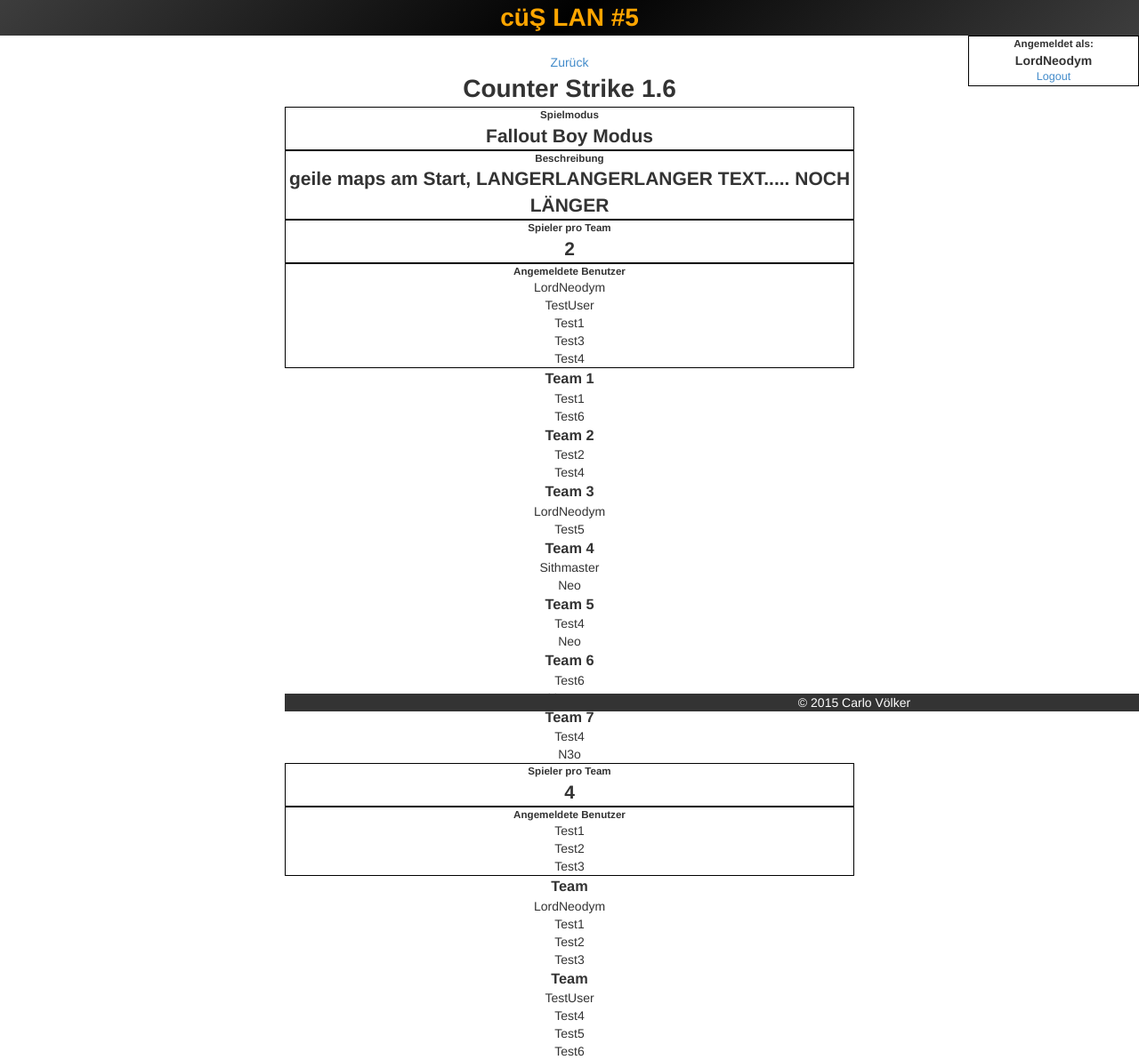
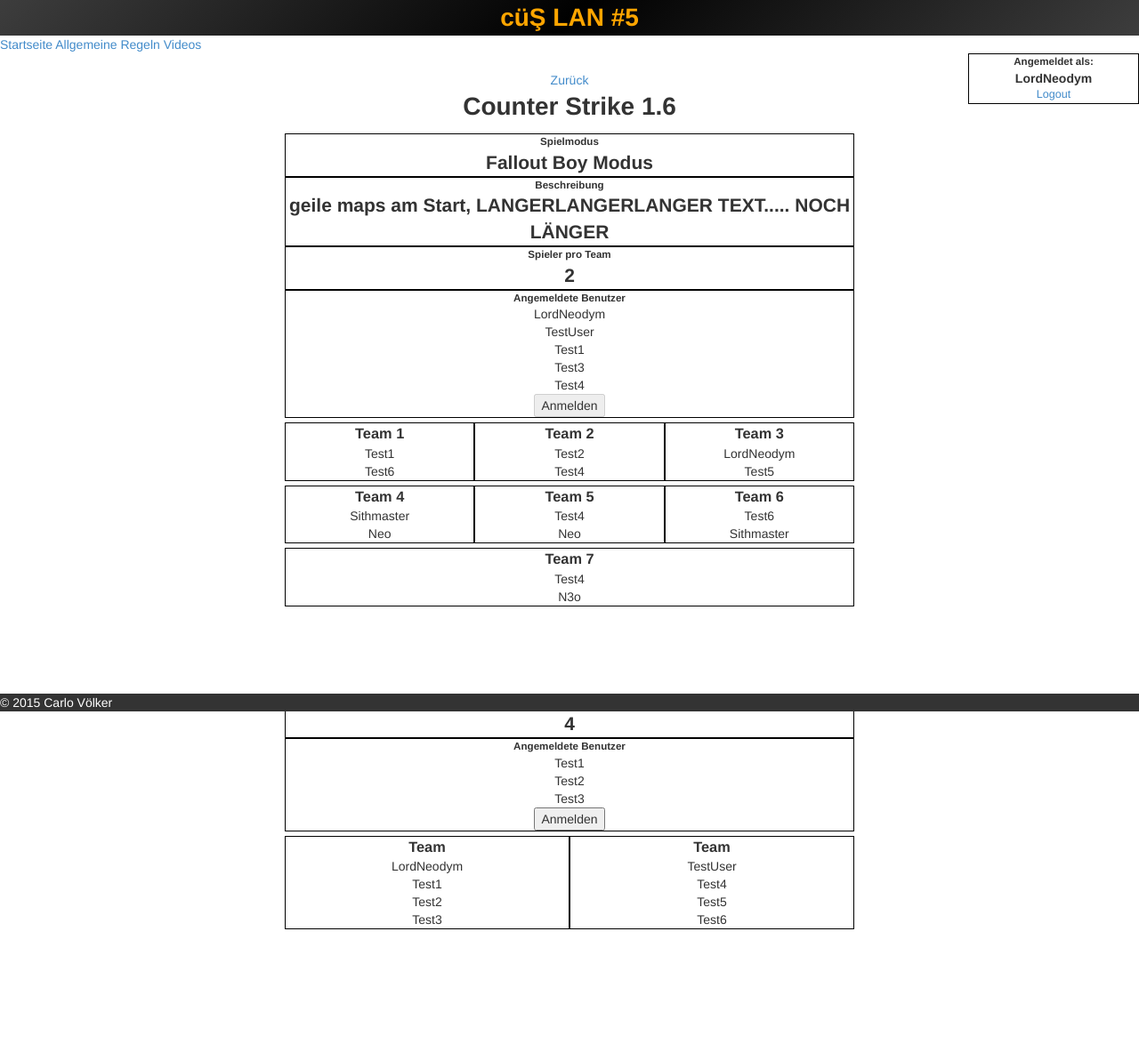
Before and after one commit to LordNeodym/intranet, a Django app: a page that uses src/core/templates/base.html in a window 1280 px wide. Shown: the whole page at 89% size. After the commit the page ends 1045 px from the top, so only its background shows below. Run offline with Django 3.2, Linux system fonts and the light colour scheme; a user stored in the database is signed in; data comes from the database, SQL or seed files in the repository; both versions use the stored data as it was after the commit; some libraries are stand-ins or nearby versions.

Commit message:
added button to matches and team table width

```diff
--- a/src/core/static/css/screen.css
+++ b/src/core/static/css/screen.css
@@ -53,7 +53,28 @@ ul {
 	margin-top: 20px;
 }
 
+.match_info {
+	margin-top: 10px;
+}
+
 .match_info>div {
+	border: 1px solid #000000;
+}
+
+.teams {
+	margin-bottom: 100px;
+}
+
+.team_row {
+	display: table;
+	width: 100%;
+	margin-top: 5px;
+	table-layout: fixed;
+}
+
+.team {
+	display: table-cell;
+	width: 100%;
 	border: 1px solid #000000;
 }
 
--- a/src/core/static/js/main.js
+++ b/src/core/static/js/main.js
@@ -0,0 +1,15 @@
+$(document).ready(function() {
+	disable_register();
+});
+
+function disable_register() {
+	$( "input" ).each(function( index ) {
+		var matchId = $(this).data("matchId");
+		var userId = $(this).data("userId");
+		var classDef = "#user_id_"+userId+".player_name.match_id_"+matchId;
+
+		if($(classDef).text() != "") {
+			$(this).attr("disabled", true);
+		}
+	});
+}
--- a/src/core/templates/base.html
+++ b/src/core/templates/base.html
@@ -15,6 +15,11 @@
         {% block body %}
         <div class="header_banner">
             <h1>cüŞ LAN #5</h1>
+        </div>
+        <div class="header_url">
+            <a href="/">Startseite</a>
+            <a href="rules">Allgemeine Regeln</a>
+            <a href="movies">Videos</a>
         </div>
         {% if user.is_authenticated %}
             <div class="username_header">
--- a/src/core/templates/game_site.html
+++ b/src/core/templates/game_site.html
@@ -37,9 +37,13 @@
 			<h5 class="row_info">Angemeldete Benutzer</h5>
 			<ul>
 			{% for user in match.user.all %}
-	 		<li class="player_name">{{ user }}</li>
+	 		<li class="player_name match_id_{{match.id}}" id="user_id_{{user.id}}">{{ user }}</li>
 			{% endfor %}
 			</ul>
+			<form method="post" action="">
+				{% csrf_token %}
+				<input type="submit" class="match_register" data-match-id="{{match.id}}" data-user-id="{{user.id}}" type="submit" value="Anmelden" />
+			</form>
 		</div>
 	</div>
 
@@ -48,7 +52,7 @@
 			{% ifequal forloop.counter0|modulo:3 0 %}
 			<div class="team_row">
 			{% endifequal %}
-			<div class="team">
+			<div class="team" id="team_id_{{team.id}}">
 				<h3>Team {{team.description}}</h3>
 				<ul>
 					{% for user in team.user.all %}
@@ -56,42 +60,11 @@
 					{% endfor %}
 				</ul>
 			</div>
-			{% ifequal forloop.counter0|modulo:3 2 %}
+			{% if forloop.counter0|modulo:3 == 2 or forloop.last %}
 			</div>
-			{% endifequal %}
+			{% endif %}
 		{% endfor %}
 	</div>
 	{% endfor %}
-
-
-
-
-
-	<!--
-		{% for team in match.team_match.all %}
-		<table>
-			<thead>
-			<tr>
-				{% for team in match.team_match.all %}
-				<th>Team {{team.description}}</th>
-				{% endfor %}
-			</tr>
-			</thead>
-			<tbody>
-			<tr>
-				{% for team in match.team_match.all %}
-				<td>
-				<ul>
-				{% for user in team.user.all %}
-				<li>{{ user }}</li>
-				{% endfor %}
-				</ul>
-				</td>
-				{% endfor %}
-			</tr>
-			</tbody>
-		</table>
-	</div>
-	{% endfor %}-->
 </div>
 {% endblock %}
```
Also changed, not shown: src/db.sqlite3.
